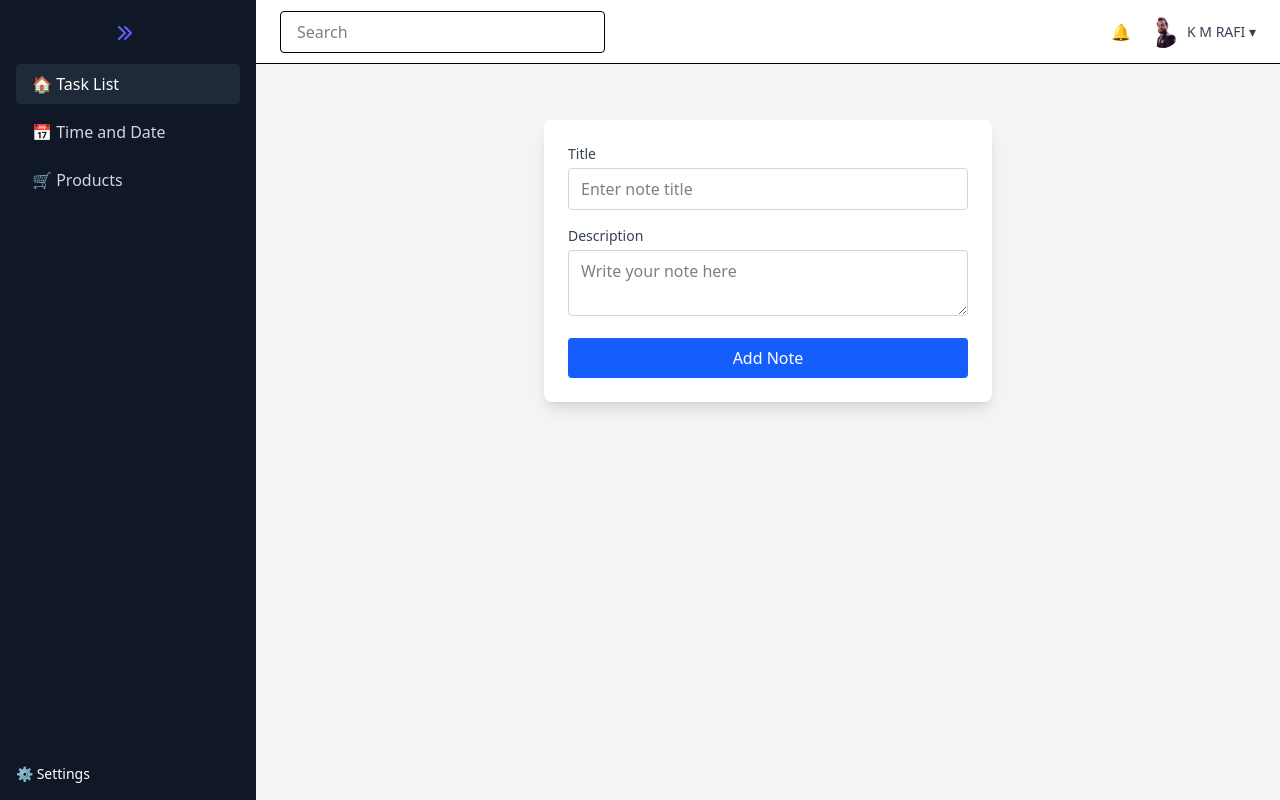
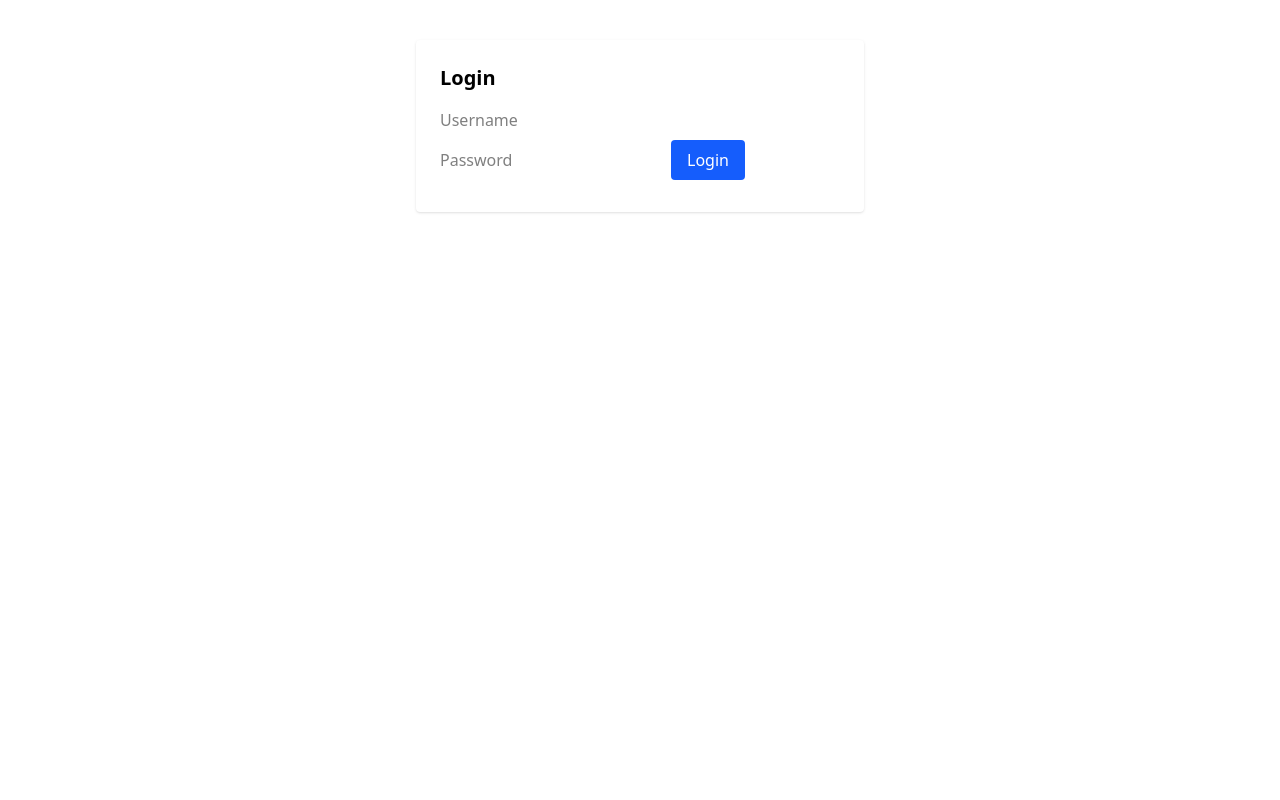
Before and after one commit to kmrafibinrabi/vuejs-data-manipulation, a Vue app: page / in a window 1280 px wide. Built offline with nearby package versions, Linux system fonts and the light colour scheme.

Commit message:
loging-system

```diff
--- a/package.json
+++ b/package.json
@@ -10,6 +10,8 @@
   },
   "dependencies": {
     "@tailwindcss/vite": "^4.1.10",
+    "axios": "^1.10.0",
+    "pinia": "^3.0.3",
     "tailwindcss": "^4.1.10",
     "vue": "^3.5.13"
   },
--- a/src/App.vue
+++ b/src/App.vue
@@ -1,8 +1,9 @@
 <template>
-  <DashboardLayout>
+  <DashboardLayout v-if="auth.isLoggedIn">
     <NoteForm @add-note="addNote" />
     <NoteList :notes="notes" @delete-note="deleteNote" />
   </DashboardLayout>
+  <LoginForm v-else />
 </template>
 
 <script setup>
@@ -10,6 +11,10 @@ import DashboardLayout from './components/DashboardLayout.vue'
 import NoteForm from './components/NoteForm.vue'
 import NoteList from './components/NoteList.vue'
 import { ref, onMounted, watch } from 'vue'
+import { useAuthStore } from './stores/auth'
+import LoginForm from './components/LoginForm.vue'
+
+const auth = useAuthStore()
 
 // 1. reactive notes array
 const notes = ref([])
--- a/src/components/DashboardLayout.vue
+++ b/src/components/DashboardLayout.vue
@@ -4,36 +4,17 @@
     <!-- Sidebar -->
     <aside class="w-64 bg-gray-900 text-white flex flex-col">
       <div class="h-16 flex items-center justify-center text-lg font-bold">
-        <svg class="h-6 w-6 text-indigo-500" fill="none" stroke="currentColor" stroke-width="2"
-          viewBox="0 0 24 24">
-          <path stroke-linecap="round" stroke-linejoin="round"
-            d="M3 7l6 6-6 6M9 7l6 6-6 6" />
+        <svg class="h-6 w-6 text-indigo-500" fill="none" stroke="currentColor" stroke-width="2" viewBox="0 0 24 24">
+          <path stroke-linecap="round" stroke-linejoin="round" d="M3 7l6 6-6 6M9 7l6 6-6 6" />
         </svg>
       </div>
 
       <nav class="flex-1 px-4">
         <ul class="space-y-2">
-          <li
-            @click="activeModule = 'tasks'"
-            :class="linkClass('tasks')"
-          >
-            🏠 Task List
-          </li>
-          <li
-            @click="activeModule = 'calendar'"
-            :class="linkClass('calendar')"
-          >
-            📅 Time and Date
-          </li>
-
-          <li @click="activeModule = 'products'" class="cursor-pointer hover:bg-gray-700 px-4 py-2 rounded-md text-gray-300 hover:text-white">
-  🛒 Products
-</li>
-
+          <li @click="activeModule = 'tasks'" :class="linkClass('tasks')">🏠 Task List</li>
+          <li @click="activeModule = 'calendar'" :class="linkClass('calendar')">📅 Time and Date</li>
+          <li @click="activeModule = 'products'" :class="linkClass('products')">🛒 Products</li>
         </ul>
-
-        <!-- <div class="mt-6 text-xs text-gray-400 uppercase">Your Teams</div> -->
-
       </nav>
 
       <div class="p-4 mt-auto">
@@ -47,32 +28,24 @@
     <div class="flex-1 flex flex-col">
       <!-- Header -->
       <header class="h-16 bg-white border-b flex items-center justify-between px-6">
-        <input type="text" placeholder="Search"
-          class="w-1/3 px-4 py-2 border rounded focus:outline-none focus:ring" />
+        <input type="text" placeholder="Search" class="w-1/3 px-4 py-2 border rounded focus:outline-none focus:ring" />
 
         <div class="flex items-center space-x-4">
           <button class="text-gray-500 hover:text-gray-700">🔔</button>
           <div class="flex items-center">
-            <img src="/public/rafi-01.png" class="w-8 h-8 rounded-full" />
-            <span class="ml-2 text-sm font-medium text-gray-700">K M RAFI ▾</span>
+            <img src="/rafi-01.png" class="w-8 h-8 rounded-full" />
+            <span class="ml-2 text-sm font-medium text-gray-700">{{ auth.user.name }}</span>
           </div>
+          <button @click="auth.logout()" class="text-sm text-red-600 hover:underline">Logout</button>
         </div>
       </header>
 
       <!-- Hero Area -->
       <main class="p-6 flex-1 bg-gray-100">
-        <NoteForm
-          v-if="activeModule === 'tasks'"
-          @add-note="addNote"
-        />
-        <NoteList
-          v-if="activeModule === 'tasks'"
-          :notes="notes"
-          @delete-note="deleteNote"
-        />
-
+        <NoteForm v-if="activeModule === 'tasks'" @add-note="addNote" />
+        <NoteList v-if="activeModule === 'tasks'" :notes="notes" @delete-note="deleteNote" />
         <Calendar v-if="activeModule === 'calendar'" />
-         <ProductList v-if="activeModule === 'products'" />
+        <ProductList v-if="activeModule === 'products'" />
       </main>
     </div>
   </div>
@@ -84,7 +57,9 @@ import NoteForm from './NoteForm.vue'
 import NoteList from './NoteList.vue'
 import Calendar from './Calendar.vue'
 import ProductList from './ProductList.vue'
+import { useAuthStore } from '../stores/auth'
 
+const auth = useAuthStore()
 const activeModule = ref('tasks')
 const notes = ref([])
 
--- /dev/null
+++ b/src/components/LoginForm.vue
@@ -0,0 +1,44 @@
+<template>
+  <div class="max-w-md mx-auto mt-10 bg-white p-6 rounded shadow">
+    <h2 class="text-xl font-bold mb-4">Login</h2>
+    <form @submit.prevent="handleLogin">
+      <input v-model="username" placeholder="Username" class="input mb-2" />
+      <input v-model="password" type="password" placeholder="Password" class="input mb-4" />
+
+      <!-- Error message -->
+      <p v-if="error" class="text-red-500 text-sm mt-2">{{ error }}</p>
+
+      <button type="submit" class="bg-blue-600 text-white px-4 py-2 rounded">Login</button>
+    </form>
+  </div>
+</template>
+
+<script setup>
+import { ref } from 'vue'
+import { useAuthStore } from '../stores/auth'
+
+const auth = useAuthStore()
+const username = ref('')
+const password = ref('')
+const error = ref('')
+
+const handleLogin = async () => {
+  error.value = ''
+
+  if (!username.value) {
+    error.value = 'Username is required'
+    return
+  }
+
+  if (!password.value) {
+    error.value = 'Password is required'
+    return
+  }
+
+  const success = await auth.login(username.value, password.value)
+
+  if (!success) {
+    error.value = 'Invalid credentials'
+  }
+}
+</script>
--- /dev/null
+++ b/src/stores/auth.js
@@ -0,0 +1,33 @@
+import { defineStore } from 'pinia'
+import axios from 'axios'
+
+export const useAuthStore = defineStore('auth', {
+  state: () => ({
+    user: null,
+    isLoggedIn: false
+  }),
+  actions: {
+    async login(email, password) {
+      try {
+        const response = await axios.get(`http://localhost:3000/users?email=${email}`)
+
+        const user = response.data[0]
+
+        if (user && user.password === password) {
+          this.user = user
+          this.isLoggedIn = true
+          return true
+        } else {
+          return false
+        }
+      } catch (error) {
+        console.error('Login error:', error)
+        return false
+      }
+    },
+    logout() {
+      this.user = null
+      this.isLoggedIn = false
+    }
+  }
+})
```
Also changed, not shown: src/main.js (+5 -2 lines), 2 other files (tests, documents, lock files or other folders).
